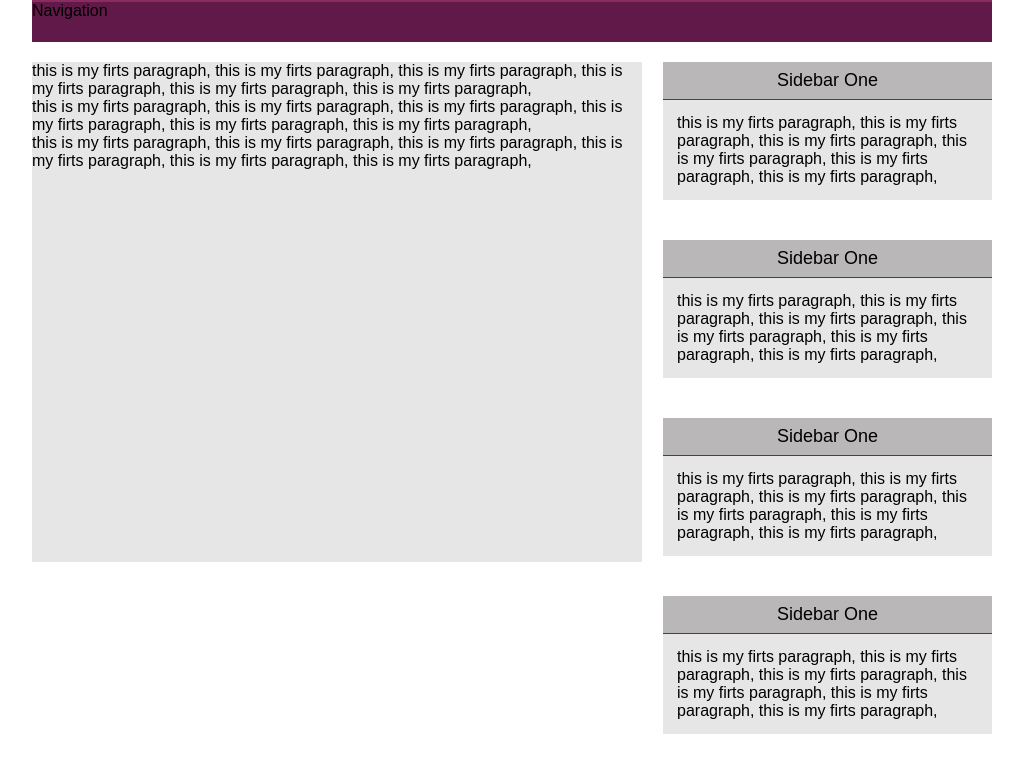
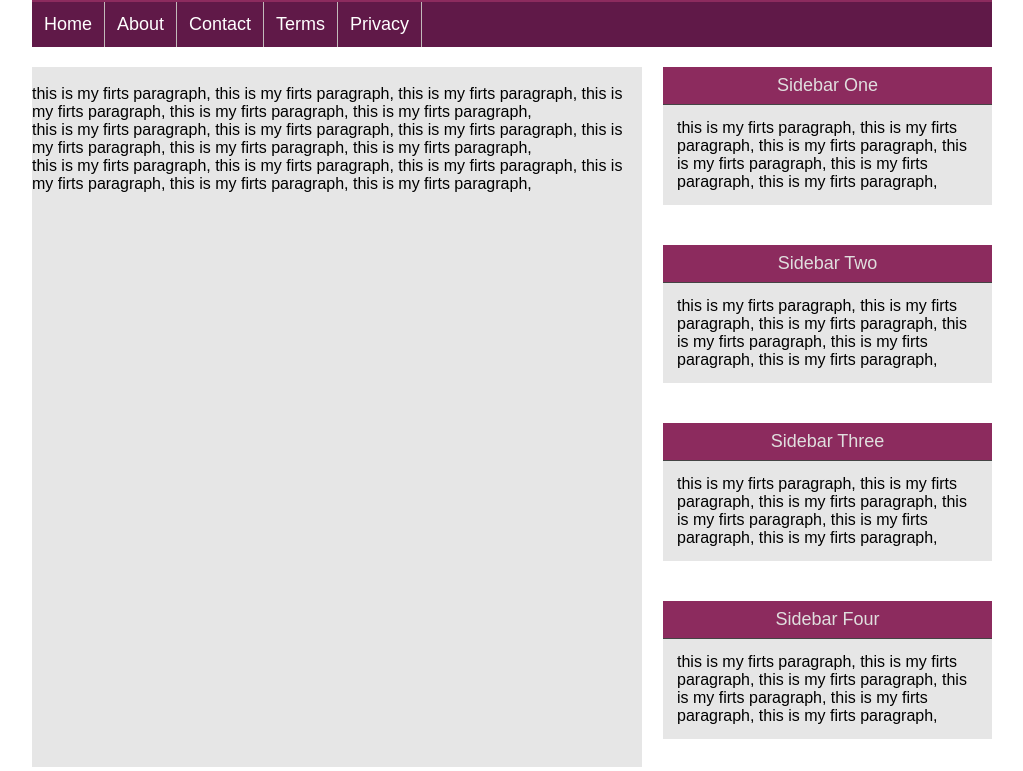
Before and after one commit to walletmaxit/class-11, a plain HTML site: page index.html in a window 1280 px wide. Shown: the part 98-869 px from the top of the page, without its empty margins (128-1151 px from the left). Drawn offline with Linux system fonts and the light colour scheme.

Commit message:
first commit

```diff
--- a/index.html
+++ b/index.html
@@ -3,16 +3,32 @@
 <head>
 	<title>This is our first project</title>
 	<link rel="stylesheet" href="style.css">
+	<link rel="stylesheet" href="https://cdnjs.cloudflare.com/ajax/libs/font-awesome/4.7.0/css/font-awesome.min.css">
 </head>
 <body>
 <div class="header Wrepper">
 	<div class="logo"> <a href="#"> <img src="image/logo.png" height="90px" width="260px" > </a>
 	</div>
-	<div class="icon"> <img src="image/social/icon.png"> </div>
+	<div class="icon">
+		<i class="fa fa-facebook"></i>
+		<i class="fa fa-twitter"></i>
+		<i class="fa fa-instagram"></i>
+		<i class="fa fa-skype"></i>
+
+	</div>
 </div>
-<div class="nav Wrepper">Navigation</div>
+<div class="nav Wrepper">
+	<ul>
+		<li><a href="#">Home</a></li>
+		<li><a href="#">About</a></li>
+		<li><a href="#">Contact</a></li>
+		<li><a href="#">Terms</a></li>
+		<li><a href="#">Privacy</a></li>
+	</ul>
+</div>
 <div class="main Wrepper">
 	<div class="maincontent">
+		<img src="" alt="">
 		<p>
 		this is my firts paragraph,
 		this is my firts paragraph,
@@ -39,17 +55,6 @@
 	   </p>
   </div>
 
-	<div class="sidebar">
-		<p class="sidebar1">Sidebar One</p>
-		<p class="pera">
-		this is my firts paragraph,
-		this is my firts paragraph,
-		this is my firts paragraph,
-		this is my firts paragraph,
-		this is my firts paragraph,
-		this is my firts paragraph,
-	   </p>
-	</div>
 
 	<div class="sidebar">
 		<p class="sidebar1">Sidebar One</p>
@@ -64,7 +69,7 @@
 	</div>
 
 	<div class="sidebar">
-		<p class="sidebar1">Sidebar One</p>
+		<p class="sidebar1">Sidebar Two</p>
 		<p class="pera">
 		this is my firts paragraph,
 		this is my firts paragraph,
@@ -76,7 +81,19 @@
 	</div>
 
 	<div class="sidebar">
-		<p class="sidebar1">Sidebar One</p>
+		<p class="sidebar1">Sidebar Three</p>
+		<p class="pera">
+		this is my firts paragraph,
+		this is my firts paragraph,
+		this is my firts paragraph,
+		this is my firts paragraph,
+		this is my firts paragraph,
+		this is my firts paragraph,
+	   </p>
+	</div>
+
+	<div class="sidebar">
+		<p class="sidebar1">Sidebar Four</p>
 		<p class="pera">
 		this is my firts paragraph,
 		this is my firts paragraph,
--- a/style.css
+++ b/style.css
@@ -10,6 +10,7 @@ body{
 	font-size: 16px;
 	color: #000;
 	background: #fff;
+
 
 }
 
@@ -25,9 +26,47 @@ body{
 	background: #8c2b5e;
 }
 .nav{
-	height: 40px;
+
 	background: #601948;
+
+
 }
+
+.nav ul {
+    overflow: hidden;
+    list-style: none;
+    /* padding: 46px; */
+    display: block;
+}
+.nav ul li{
+
+
+
+
+}
+.nav ul li a {
+    float: left;
+    padding: 12px;
+    text-decoration: none;
+    color: #fff;
+    font-size: 18px;
+    font-family: revert;
+    /* padding-left: 54px; */
+    border-right: 1px solid #c2baba;
+}
+
+.nav ul li a:hover{
+    float: left;
+    padding: 12px;
+    text-decoration: none;
+    color: #fff;
+    font-size: 18px;
+    font-family: revert;
+    /* padding-left: 54px; */
+    border-right: 1px solid #c2baba;
+    background: #c9659a;
+}
+
 .main {
 
     background: #fff;
@@ -36,7 +75,7 @@ body{
     margin-bottom: 20px;
 }
 .maincontent {
-    height: 500px;
+   height: 700px;
     width: 610px;
     background: #e6e6e6;
     float: left;
@@ -86,7 +125,9 @@ overflow: hidden;
     padding: 8px;
     border-bottom: 1px solid #444;
     text-align: center;
-    background: #b9b7b7;
+    background: #8c2b5e;
+    color: #e0dede;
+    font-family: revert;
 }
 
 .pera{
@@ -94,3 +135,8 @@ overflow: hidden;
     font-size: 16px;
     font-family: arial;
 }
+
+.fa {
+    color: #ffffff;
+    font-size: 22px !important;
+}
```
